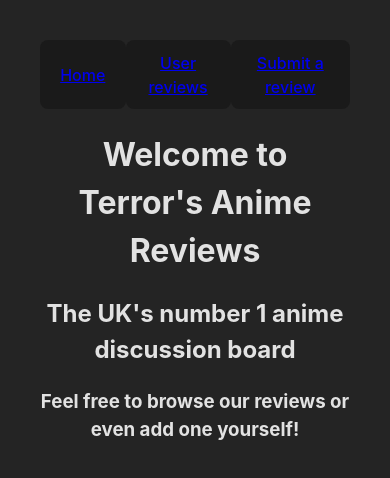
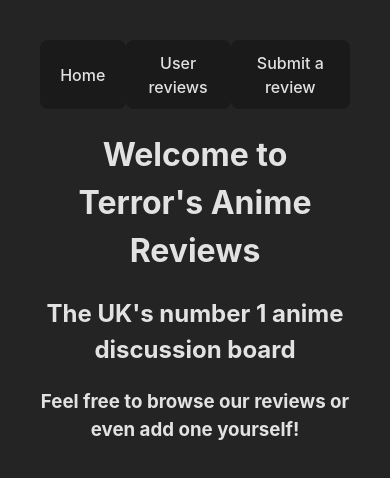
Before and after one commit to Adlam4002/week-7-project-Build-a-Database-Driven-Full-Stack-React---Express-App, a React (Vite) app in the folder client/: page / in a window 390 px wide. Shown: the top 478 px of the page. Built offline with nearby package versions, Linux system fonts and the light colour scheme.

Commit message:
removed underline from mobile size a tag

```diff
--- a/client/src/index.css
+++ b/client/src/index.css
@@ -34,6 +34,8 @@
 }
 button,
 a {
+  color: rgba(255, 255, 255, 0.87);
+  text-decoration: none;
   align-content: center;
   border-radius: 8px;
   border: 1px solid transparent;
```
